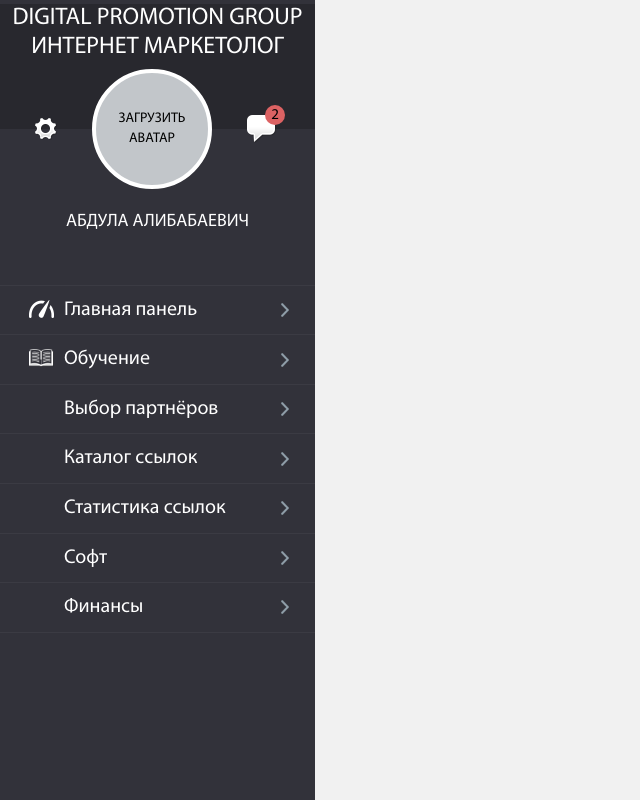
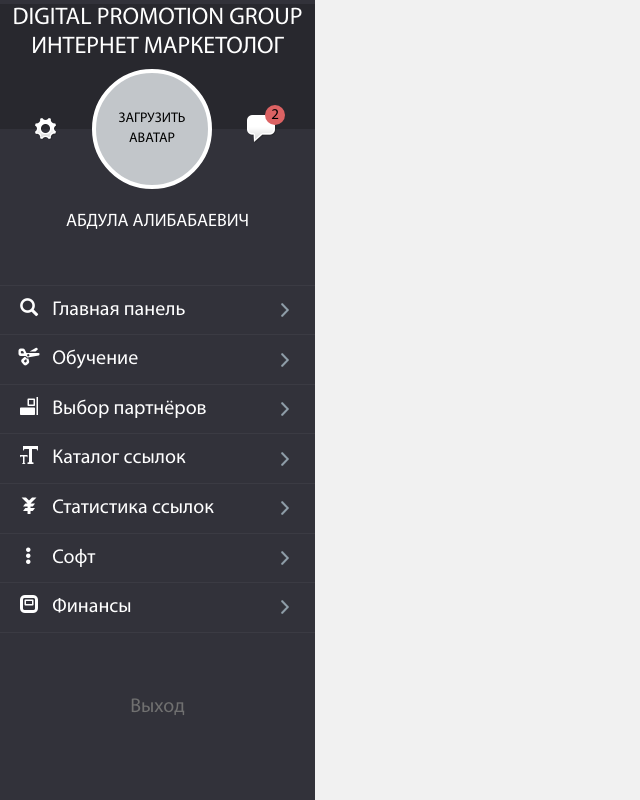
Before and after one commit to lookatliam/digital, a plain HTML site: page index.html in a window 1280 px wide. Shown: the whole page, without its empty margins (0-640 px from the left). Drawn offline with nearby package versions, Linux system fonts and the light colour scheme; a script that the page names is missing.

Commit message:
Add glif icons - remove image icons

```diff
--- a/css/style.less
+++ b/css/style.less
@@ -130,36 +130,13 @@ body {
 				}
 
 				span {
-					width: 25px;
-					height: 18px;
-					margin: 14px 10px 0 29px;
-					display: block;
-					float: left;
-
-					&.home {
-						background: url('../img/menu-list_icons-home1.png') left center no-repeat;
-
-						&.active {
-							background: url('../img/menu-list_icons-home.png') left center no-repeat  #fed136;
-						}
-					}
-
-					&.learn {
-						background: url('../img/menu-list_icons-learn.png') left center no-repeat;
-
-						&.active {
-							background: url('../img/menu-list_icons-learn.png') left center no-repeat  #fed136;
-						}
-					}
+					font-size: 18px;
+					margin-right: 10px;
 				}
 
 				&:hover {
 					background: #fed136;
 				}
-
-
-
-
 			}
 
 			&:first-child {
@@ -167,4 +144,14 @@ body {
 			}
 		}
 	}
+
+	.logout {
+		color: #707070;
+		font-family: 'MyriadPro';
+		font-size: 20px;
+		margin: 60px 0 0;
+		text-align: center;
+		text-decoration: none;
+		display: block;
+	}
 }
--- a/index.html
+++ b/index.html
@@ -36,14 +36,15 @@
     </div>
     <div class="list">
       <ul>
-        <li><span class="home"></span><a href="#">Главная панель</a></li>
-        <li><span class="learn"></span><a href="#">Обучение</a></li>
-        <li><span></span><a href="#">Выбор партнёров</a></li>
-        <li><span></span><a href="#">Каталог ссылок</a></li>
-        <li><span></span><a href="#">Статистика ссылок</a></li>
-        <li><span></span><a href="#">Софт</a></li>
-        <li><span></span><a href="#">Финансы</a></li>
+        <li><a href="#"><span class="glyphicon glyphicon-search" aria-hidden="true"></span> Главная панель</a></li>
+        <li><a href="#"><span class="glyphicon glyphicon-scissors" aria-hidden="true"></span> Обучение</a></li>
+        <li><a href="#"><span class="glyphicon glyphicon-object-align-right" aria-hidden="true"></span> Выбор партнёров</a></li>
+        <li><a href="#"><span class="glyphicon glyphicon-text-size" aria-hidden="true"></span> Каталог ссылок</a></li>
+        <li><a href="#"><span class="glyphicon glyphicon-yen" aria-hidden="true"></span> Статистика ссылок</a></li>
+        <li><a href="#"><span class="glyphicon glyphicon-option-vertical" aria-hidden="true"></span> Софт</a></li>
+        <li><a href="#"><span class="glyphicon glyphicon-modal-window" aria-hidden="true"></span> Финансы</a></li>
       </ul>
+      <a href="#" class="logout">Выход</a>
     </div>
   </div>
 
--- a/js/main.js
+++ /dev/null
@@ -1,3 +0,0 @@
-$(".list > a").hover(function() {
-	$("span", this).toggleClass("active");
-});
```
